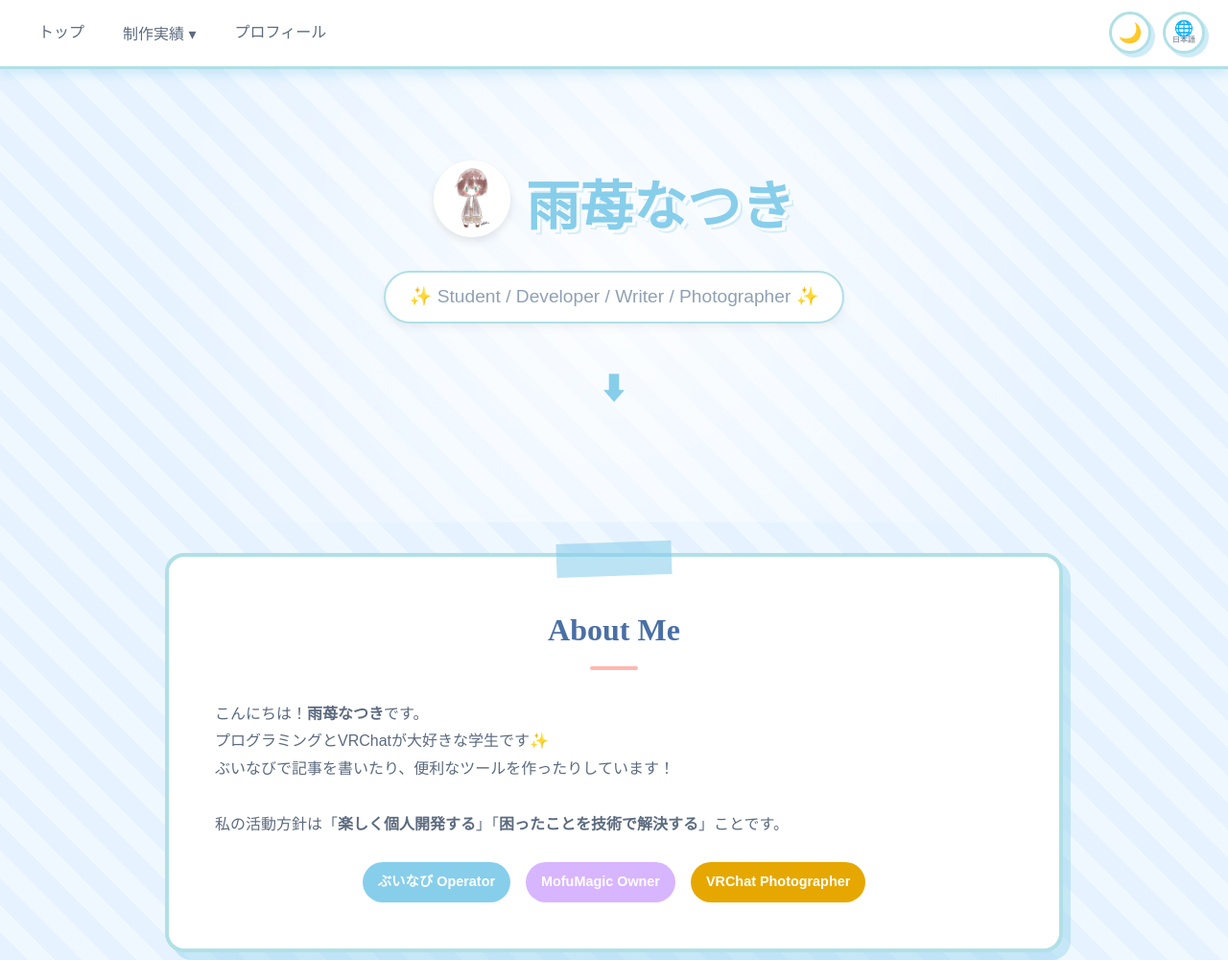
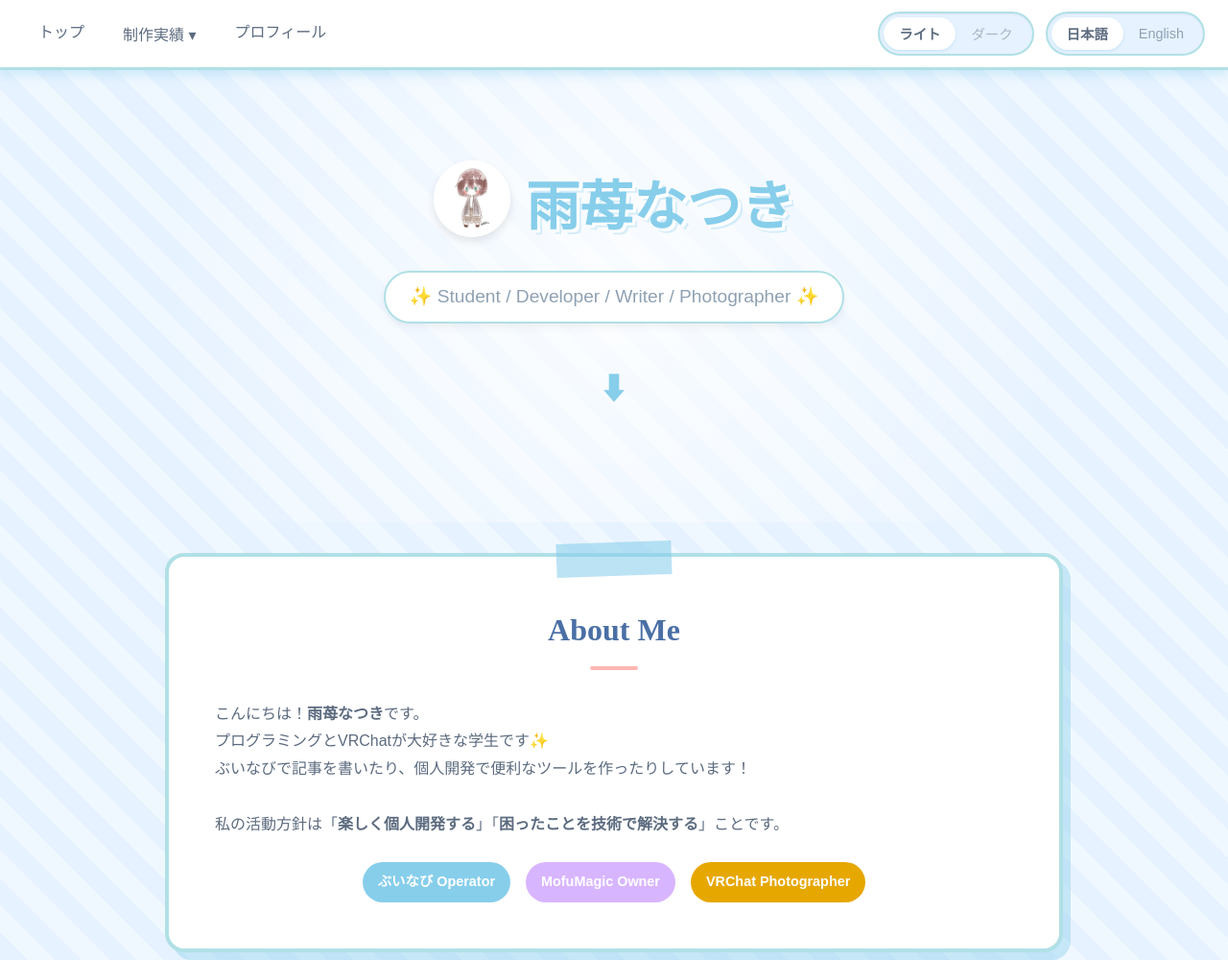
Before and after one commit to natuki53/mu-natuki-com, a website built with Vite: page index.html in a window 1280 px wide. Shown: the top 1000 px of the page at 96% size. Built offline with nearby package versions, Linux system fonts and the light colour scheme; a web font is replaced by a local one.

Commit message:
テーマの自動選択と切り替えUIの変更 (#18)
* バージョン番号の修正

* グローバルメニューの追加

* ディレクトリ構造の変更

* 言語切り替え時にメッセージを表示するように変更

* VRCosmeをプロジェクトに追加

* chore: stop tracking dist in dev/main branches

* サイトのテーマをシステムに合わせるように変更

* テーマ・言語切り替えボタンのUIを変更

```diff
--- a/index.html
+++ b/index.html
@@ -47,13 +47,14 @@
         <a href="#profile" class="menu-link" data-scroll="profile" data-i18n="nav.profile">プロフィール</a>
       </nav>
       <div class="menu-right">
-        <button id="theme-toggle" class="theme-toggle" aria-label="テーマを切り替え" data-i18n-aria="aria.themeToggle">
-          <span class="theme-icon">🌙</span>
-        </button>
-        <button id="lang-toggle" class="lang-toggle" aria-label="日本語 / English" data-i18n-aria="aria.langToggle" title="日本語 / English">
-          <span class="lang-icon">🌐</span>
-          <span class="lang-label" data-i18n="lang.label">日本語</span>
-        </button>
+        <div id="theme-toggle" class="segment-group" role="group" aria-label="テーマを切り替え" data-i18n-aria="aria.themeToggle">
+          <button type="button" class="segment-option" data-theme="light" aria-pressed="false">ライト</button>
+          <button type="button" class="segment-option" data-theme="dark" aria-pressed="false">ダーク</button>
+        </div>
+        <div id="lang-toggle" class="segment-group" role="group" aria-label="言語を切り替え" data-i18n-aria="aria.langToggle">
+          <button type="button" class="segment-option" data-lang="ja" aria-pressed="false">日本語</button>
+          <button type="button" class="segment-option" data-lang="en" aria-pressed="false">English</button>
+        </div>
       </div>
     </header>
 
@@ -83,7 +84,7 @@
           <p data-i18n-html="profile.intro">
             こんにちは！<strong>雨苺なつき</strong>です。<br>
             プログラミングとVRChatが大好きな学生です✨<br>
-            ぶいなびで記事を書いたり、便利なツールを作ったりしています！<br>
+            ぶいなびで記事を書いたり、個人開発で便利なツールを作ったりしています！<br>
             <br>
             私の活動方針は「<strong>楽しく個人開発する</strong>」「<strong>困ったことを技術で解決する</strong>」ことです。
           </p>
--- a/src/scripts/i18n.js
+++ b/src/scripts/i18n.js
@@ -37,12 +37,19 @@ export const initI18n = () => {
     });
   };
 
-  const langToggle = document.getElementById('lang-toggle');
-  const langLabel = document.querySelector('.lang-label');
+  const langGroup = document.getElementById('lang-toggle');
+  const langOptions = langGroup?.querySelectorAll('.segment-option[data-lang]');
   const savedLang = localStorage.getItem('lang') || 'ja';
   html.setAttribute('lang', savedLang);
   applyTranslations(savedLang);
-  if (langLabel) langLabel.textContent = savedLang === 'en' ? en['lang.label'] : '日本語';
+
+  const setLangUi = (lang) => {
+    langOptions?.forEach((btn) => {
+      const value = btn.getAttribute('data-lang');
+      btn.setAttribute('aria-pressed', value === lang ? 'true' : 'false');
+    });
+  };
+  setLangUi(savedLang);
 
   const toastEl = document.getElementById('toast');
   const toastMessages = { en: en['toast.switchedToEn'], ja: '日本語に変更しました' };
@@ -57,17 +64,17 @@ export const initI18n = () => {
     }, 2500);
   };
 
-  if (langToggle) {
-    langToggle.addEventListener('click', () => {
-      const current = localStorage.getItem('lang') || 'ja';
-      const next = current === 'ja' ? 'en' : 'ja';
-      localStorage.setItem('lang', next);
-      html.setAttribute('lang', next);
-      applyTranslations(next);
-      if (langLabel) langLabel.textContent = next === 'en' ? en['lang.label'] : '日本語';
-      showToast(toastMessages[next]);
+  langOptions?.forEach((btn) => {
+    btn.addEventListener('click', () => {
+      const lang = btn.getAttribute('data-lang');
+      if (btn.getAttribute('aria-pressed') === 'true') return;
+      localStorage.setItem('lang', lang);
+      html.setAttribute('lang', lang);
+      applyTranslations(lang);
+      setLangUi(lang);
+      showToast(toastMessages[lang]);
     });
-  }
+  });
 };
 
 // Export for use by modal
--- a/src/scripts/theme.js
+++ b/src/scripts/theme.js
@@ -1,32 +1,34 @@
-// Theme Toggle (dark/light mode)
+// Theme Toggle (dark/light mode) - セグメントコントロール
 export const initTheme = () => {
   const html = document.documentElement;
-  const themeToggle = document.getElementById('theme-toggle');
-  const themeIcon = themeToggle?.querySelector('.theme-icon');
+  const group = document.getElementById('theme-toggle');
+  const options = group?.querySelectorAll('.segment-option[data-theme]');
+  if (!options?.length) return;
 
-  // Load saved theme or default to light
-  const savedTheme = localStorage.getItem('theme') || 'light';
-  if (savedTheme === 'dark') {
-    html.setAttribute('data-theme', 'dark');
-    if (themeIcon) themeIcon.textContent = '☀️';
-  } else {
-    html.removeAttribute('data-theme');
-    if (themeIcon) themeIcon.textContent = '🌙';
-  }
+  const setTheme = (theme) => {
+    if (theme === 'dark') {
+      html.setAttribute('data-theme', 'dark');
+      localStorage.setItem('theme', 'dark');
+    } else {
+      html.removeAttribute('data-theme');
+      localStorage.setItem('theme', 'light');
+    }
+    options.forEach((btn) => {
+      const value = btn.getAttribute('data-theme');
+      btn.setAttribute('aria-pressed', value === theme ? 'true' : 'false');
+    });
+  };
 
-  // Toggle theme on button click
-  if (themeToggle) {
-    themeToggle.addEventListener('click', () => {
-      const currentTheme = html.getAttribute('data-theme');
-      if (currentTheme === 'dark') {
-        html.removeAttribute('data-theme');
-        localStorage.setItem('theme', 'light');
-        if (themeIcon) themeIcon.textContent = '🌙';
-      } else {
-        html.setAttribute('data-theme', 'dark');
-        localStorage.setItem('theme', 'dark');
-        if (themeIcon) themeIcon.textContent = '☀️';
-      }
+  // 保存済みテーマがあればそれを使用、なければ端末の prefers-color-scheme に合わせる
+  const prefersDark = window.matchMedia('(prefers-color-scheme: dark)').matches;
+  const initialTheme = localStorage.getItem('theme') ?? (prefersDark ? 'dark' : 'light');
+  setTheme(initialTheme);
+
+  options.forEach((btn) => {
+    btn.addEventListener('click', () => {
+      const theme = btn.getAttribute('data-theme');
+      if (btn.getAttribute('aria-pressed') === 'true') return;
+      setTheme(theme);
     });
-  }
+  });
 };
--- a/src/styles/_menu.css
+++ b/src/styles/_menu.css
@@ -121,94 +121,47 @@
   gap: 0.75rem;
 }
 
-/* Theme/Lang buttons inside global menu */
-.global-menu .theme-toggle,
-.global-menu .lang-toggle {
-  position: static;
-  top: auto;
-  right: auto;
-  width: 44px;
-  height: 44px;
-  font-size: 1.25rem;
+/* Segment control (theme / language) - 画像参考のインセット風 */
+.segment-group {
+  display: inline-flex;
+  border-radius: 9999px;
+  padding: 4px;
+  background: var(--tag-bg);
+  border: 2px solid var(--accent-sub);
+  font-family: var(--font-body);
+  box-shadow: inset 0 1px 2px rgba(0, 0, 0, 0.06);
 }
 
-.global-menu .lang-toggle {
-  flex-direction: column;
-  padding: 0.25rem;
+[data-theme="dark"] .segment-group {
+  background: var(--tag-bg);
+  border-color: var(--accent-sub);
+  box-shadow: inset 0 1px 2px rgba(0, 0, 0, 0.2);
 }
 
-.global-menu .lang-toggle .lang-label {
-  font-size: 0.5rem;
+.segment-option {
+  padding: 0.4rem 1rem;
+  border: none;
+  border-radius: 9999px;
+  font-size: 0.9rem;
+  font-weight: 500;
+  cursor: pointer;
+  background: transparent;
+  color: var(--text-secondary);
+  transition: background-color 0.2s ease, color 0.2s ease, font-weight 0.2s ease;
 }
 
-/* Theme Toggle Button */
-.theme-toggle {
-  border-radius: 50%;
-  background: var(--card-bg);
-  border: 3px solid var(--accent-sub);
-  box-shadow: 4px 4px 0px var(--shadow-color);
-  cursor: pointer;
-  display: flex;
-  align-items: center;
-  justify-content: center;
-  transition: all 0.3s ease;
+.segment-option:hover {
+  color: var(--text-primary);
 }
 
-.theme-toggle:hover {
-  transform: translateY(-3px);
-  box-shadow: 6px 6px 0px var(--accent-main);
-  border-color: var(--accent-main);
+.segment-option[aria-pressed="true"] {
+  background: var(--card-bg);
+  color: var(--text-primary);
+  font-weight: 600;
+  box-shadow: 0 1px 3px var(--shadow-color);
 }
 
-.theme-icon {
-  transition: transform 0.3s ease;
+[data-theme="dark"] .segment-option[aria-pressed="true"] {
+  background: var(--bg-stripe-2);
+  color: var(--text-primary);
 }
-
-.theme-toggle:hover .theme-icon {
-  transform: rotate(15deg);
-}
-
-[data-theme="dark"] .theme-toggle {
-  background: var(--card-bg);
-  border-color: var(--accent-sub);
-}
-
-/* Language Toggle */
-.lang-toggle {
-  padding: 0;
-  border-radius: 50%;
-  background: var(--card-bg);
-  border: 3px solid var(--accent-sub);
-  box-shadow: 4px 4px 0px var(--shadow-color);
-  cursor: pointer;
-  display: flex;
-  flex-direction: column;
-  align-items: center;
-  justify-content: center;
-  gap: 0;
-  font-family: var(--font-body);
-  color: var(--text-primary);
-  transition: all 0.3s ease;
-}
-
-.lang-toggle:hover {
-  transform: translateY(-3px);
-  box-shadow: 6px 6px 0px var(--accent-main);
-  border-color: var(--accent-main);
-}
-
-.lang-icon {
-  font-size: 1rem;
-  line-height: 1;
-}
-
-.lang-toggle .lang-label {
-  font-size: 0.5rem;
-  line-height: 1;
-  white-space: nowrap;
-}
-
-[data-theme="dark"] .lang-toggle {
-  background: var(--card-bg);
-  border-color: var(--accent-sub);
-}
--- a/src/styles/_responsive.css
+++ b/src/styles/_responsive.css
@@ -39,19 +39,13 @@
     font-size: 0.9rem;
   }
 
-  .global-menu .theme-toggle,
-  .global-menu .lang-toggle {
-    width: 40px;
-    height: 40px;
-    font-size: 1.1rem;
+  .segment-group {
+    padding: 3px;
   }
 
-  .lang-toggle .lang-icon {
-    font-size: 0.9rem;
-  }
-
-  .lang-toggle .lang-label {
-    font-size: 0.45rem;
+  .segment-option {
+    padding: 0.35rem 0.75rem;
+    font-size: 0.85rem;
   }
 }
 
```
Also changed, not shown: 1 other file.
